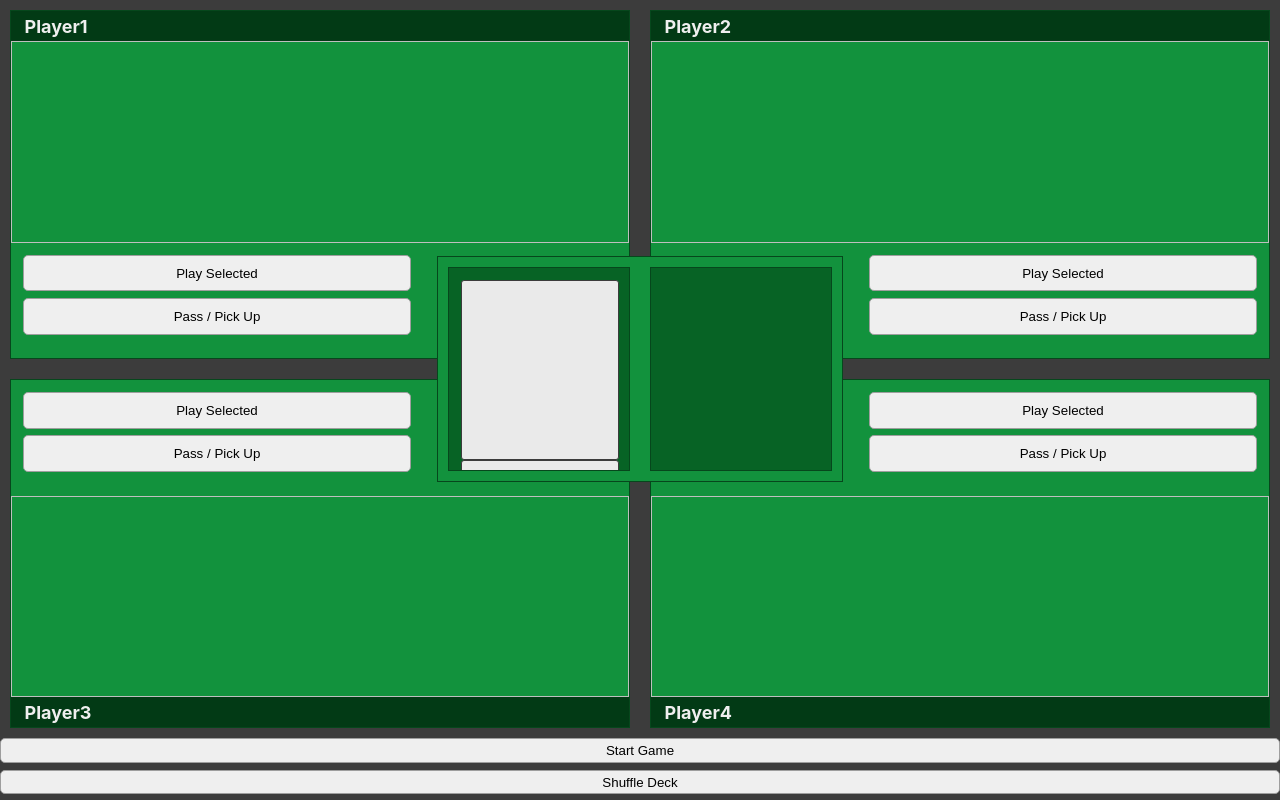
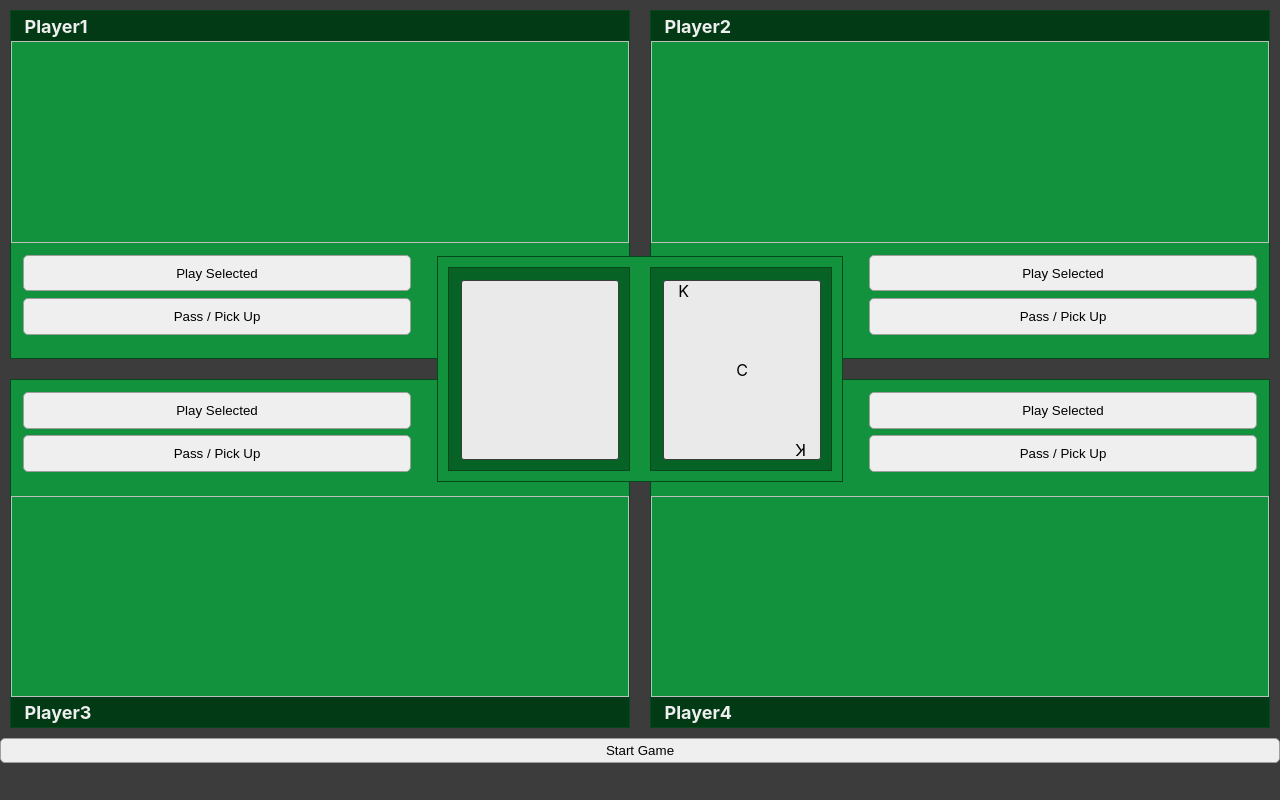
Before and after one commit to JBown94/BlackJack, a React (Create React App) app: page / in a window 1280 px wide. Both pictures are taken after a click on the button "Start Game". Built offline with nearby package versions, Linux system fonts and the light colour scheme.

Commit message:
Setup the initialisation of the deck cards + added a shuffle

```diff
--- a/src/Board.js
+++ b/src/Board.js
@@ -1,5 +1,4 @@
 import React from 'react';
-import TextResources from './TextResources';
 import PlayerArea from './PlayerArea';
 import Card from './Card';
 
@@ -14,27 +13,29 @@ class Board extends React.Component {
     };
 
     //===================================================================================
-    setTimeout(() => { this.startGame(); this.shuffleDeck(); }); //TEMP: DO NOT CHECK IN
+    //setTimeout(() => { this.startGame(); this.shuffleDeck(); }); //TEMP: DO NOT CHECK IN
     //===================================================================================
   }
 
   //TODO: Finish implementing the custom initialisation of the players
   startGame() {
+    let cardDeck = this.shuffleDeck();
+    let initialCard = cardDeck.shift();
+
     let playerAreas = [];
 
     for(var i = 1; i <= 4; i++) {
-      playerAreas.push(this.renderPlayerArea(i, true, null));
+      playerAreas.push(this.renderGamePlayer(i, true, null));
     }
 
     this.setState({
-      players: playerAreas
+      players: playerAreas,
+      deck: cardDeck,
+      cardsInPlay: [initialCard]
     });
-
-    //this.shuffleDeck();
   }
 
-  //TODO: create a shuffle method, to randomise the list of 52 cards
-  shuffleDeck() {
+  generateDeck() {
     const values = ["A", "2", "3", "4", "5", "6", "7", "8", "9", "10", "J", "Q", "K"];
     const suits = ["S", "C", "H", "D"];
 
@@ -46,16 +47,31 @@ class Board extends React.Component {
         let value = values[v];
         let key = value + "_" + suit;
 
-        cardDeck.push(<Card key={key} value={value} suit={suit} hidden="true" playable="false" />);
+        cardDeck.push(<Card key={key} value={value} suit={suit} hidden="false" playable="false" />);
       }
     }
 
-    this.setState({
-      deck: cardDeck
-    });
+    return cardDeck;
+  }
+  shuffleDeck() {
+    let cardDeck = this.generateDeck();
+    let shuffles = 1000000;
+
+    for(var i = 0; i < shuffles; i++) {
+      for (var j = cardDeck.length-1; j > 0; j--) {
+        const shuffleIdx = Math.floor(Math.random() * cardDeck.length);
+
+        let cardToShuffle = cardDeck[j];
+
+        cardDeck[j] = cardDeck[shuffleIdx];
+        cardDeck[shuffleIdx] = cardToShuffle;
+      }
     }
 
-    renderPlayerArea(playerNo, isActive, customName) {
+    return cardDeck;
+  }
+
+  renderGamePlayer(playerNo, isActive, customName) {
     return (
       <PlayerArea
         key={playerNo}
@@ -64,16 +80,21 @@ class Board extends React.Component {
         customName={customName} />
     );
   }
-
   renderPlayArea() {
     if (this.state.players.length > 0) {
+      const cards = this.state.cardsInPlay;
+      const currentCard = (cards.length > 0) ? cards[0]: null;
+
       return (
         <div className="main-deck-area">
-            <div className="card-pile deck-pile">
+          <div className="card-pile">
+            <Card value="" suit="" playable="false" hidden="true" />
+            <div class="deck-pile">
               {this.state.deck}
             </div>
-            <div className="card-pile playing-pile">
-              {/* <Card value="A" suit="S" playable="false" /> */}
+          </div>
+          <div className="card-pile">
+            {currentCard}
           </div>
         </div>
       );
@@ -85,7 +106,7 @@ class Board extends React.Component {
       <div className="board-container">
         <div className="board-actions">
           <button onClick={() => this.startGame()}>Start Game</button>
-            <button onClick={() => this.shuffleDeck()}>Shuffle Deck</button>
+          {/* <button onClick={() => this.shuffleDeck()}>Shuffle Deck</button> */}
         </div>
           {this.state.players}
           {this.renderPlayArea()}
--- a/src/Cards.scss
+++ b/src/Cards.scss
@@ -6,6 +6,11 @@
 }
 
 .card-pile {
+
+    .deck-pile .card {
+        display: none;
+    }
+
     .card {
         margin: 0;
         padding: 0;
--- a/src/PlayerArea.js
+++ b/src/PlayerArea.js
@@ -25,8 +25,8 @@ class PlayerArea extends React.Component {
     }
 
     generatePlayerCards() {
-        const values = ["A", "2", "3", "4", "5", "6", "7", "8", "9", "10", "J", "Q", "K"];
-        const suits = ["S", "C", "H", "D"];
+        // const values = ["A", "2", "3", "4", "5", "6", "7", "8", "9", "10", "J", "Q", "K"];
+        // const suits = ["S", "C", "H", "D"];
 
         let playerCards = [];
 
```
Lines whose indentation alone changed are shown as unchanged.
